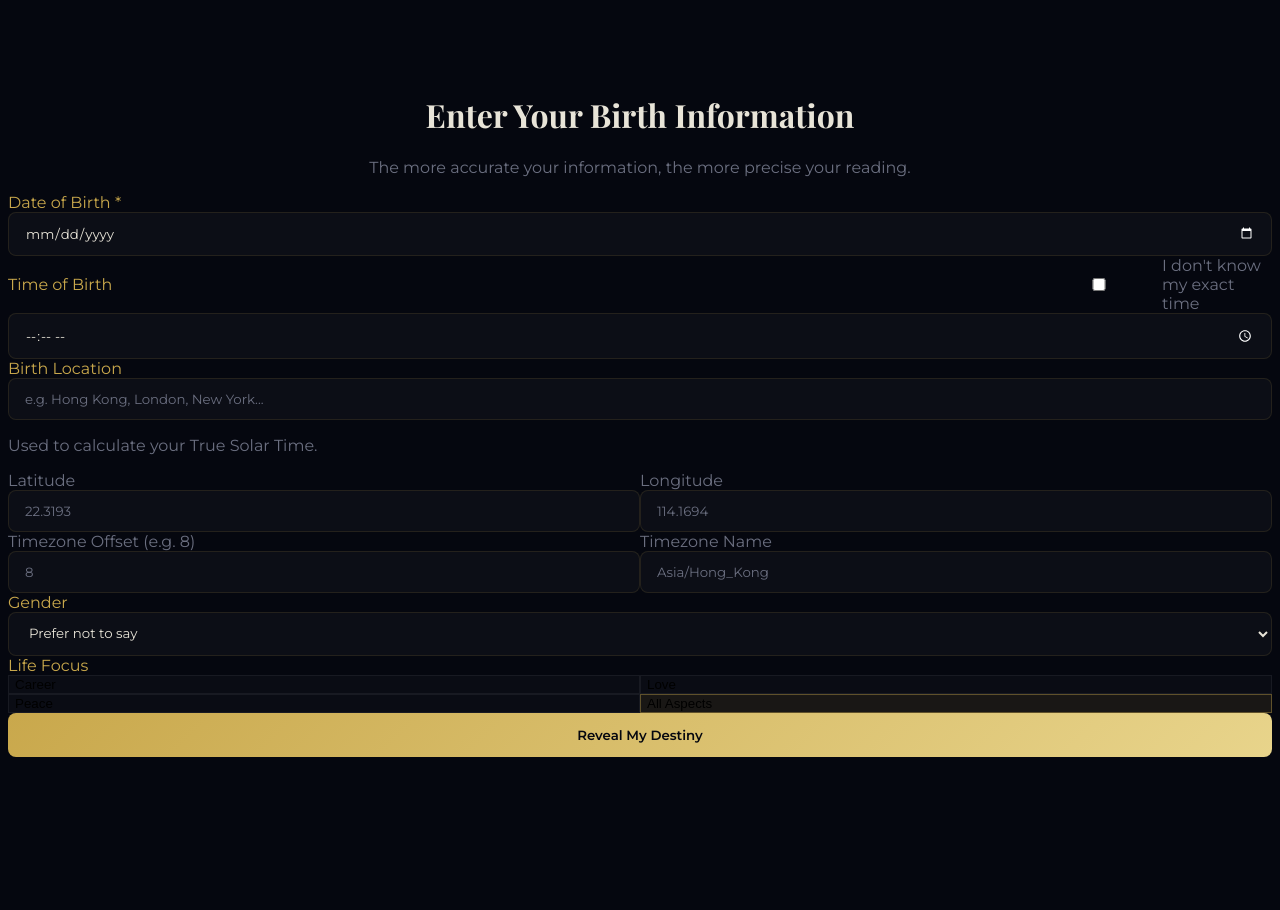
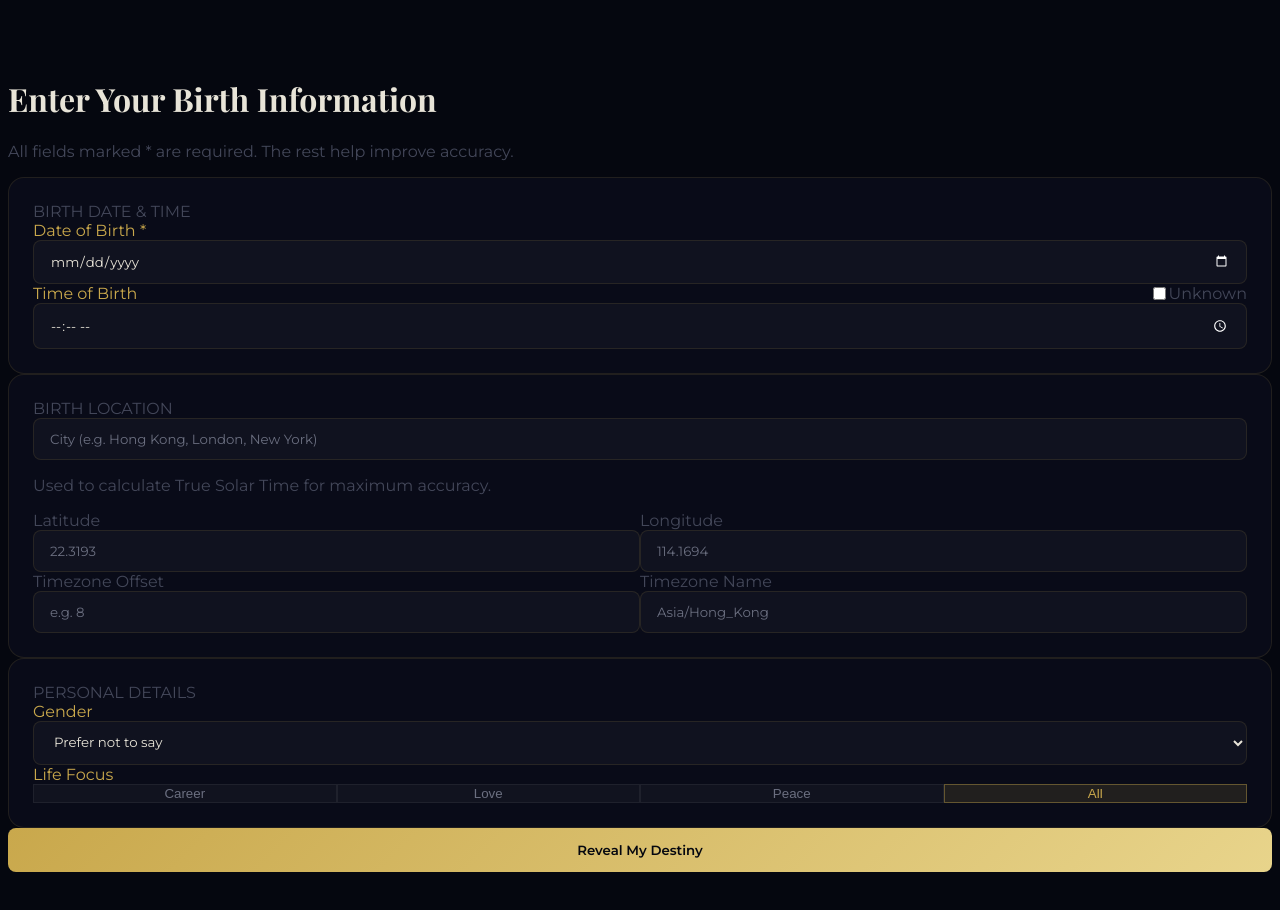
Before and after one commit to K3378/soul-elements, a Next.js app in the folder frontend/: page /input in a window 1280 px wide. Shown: the top 910 px of the page. Before the commit the page ends 829 px from the top, so only its background shows below. Built offline with nearby package versions, Linux system fonts and the light colour scheme.

Commit message:
redesign: cleaner input form + gated preview with 2 pricing tiers

```diff
--- a/frontend/src/app/input/page.js
+++ b/frontend/src/app/input/page.js
@@ -45,7 +45,7 @@ function InputForm() {
     setError('');
 
     if (!form.birthDate) {
-      setError('Please enter your date of birth.');
+      setError('Date of birth is required.');
       setLoading(false);
       return;
     }
@@ -83,22 +83,26 @@ function InputForm() {
   };
 
   return (
-    <div className="min-h-screen flex flex-col items-center px-4" style={{ paddingTop: '8vh', paddingBottom: '8vh' }}>
-      <div className="w-full max-w-lg">
+    <div className="min-h-screen flex flex-col items-center px-4" style={{ paddingTop: '6vh', paddingBottom: '8vh' }}>
+      <div className="w-full max-w-xl">
         {/* Header */}
-        <div className="text-center mb-10">
-          <h1 className="text-3xl font-bold" style={{ fontFamily: "'Playfair Display', serif" }}>
+        <div className="mb-8">
+          <h1 className="text-2xl font-bold" style={{ fontFamily: "'Playfair Display', serif" }}>
             Enter Your Birth Information
           </h1>
-          <p className="text-sm mt-2" style={{ color: '#6B6F80' }}>
-            The more accurate your information, the more precise your reading.
+          <p className="text-xs mt-1" style={{ color: '#434759' }}>
+            All fields marked * are required. The rest help improve accuracy.
           </p>
         </div>
 
-        <form onSubmit={handleSubmit} className="space-y-5">
-          {/* Date of Birth */}
+        <form onSubmit={handleSubmit} className="space-y-4">
+          {/* Section: Birth Date & Time */}
+          <div className="card-glass p-6">
+            <div className="text-xs font-semibold uppercase tracking-wider mb-4" style={{ color: '#434759' }}>Birth Date &amp; Time</div>
+
+            <div className="space-y-3">
               <div>
-            <label className="block text-sm mb-1" style={{ color: '#C9A84C' }}>Date of Birth *</label>
+                <label className="block text-xs mb-1" style={{ color: '#C9A84C' }}>Date of Birth *</label>
                 <input
                   type="date" value={form.birthDate}
                   onChange={(e) => handleChange('birthDate', e.target.value)}
@@ -108,62 +112,70 @@ function InputForm() {
                   style={{ colorScheme: 'dark' }}
                 />
                 {touched.birthDate && !isValidDate && (
-              <p className="text-xs mt-1" style={{ color: 'rgba(255,80,80,0.8)' }}>Please enter your date of birth</p>
+                  <p className="text-xs mt-1" style={{ color: 'rgba(255,80,80,0.8)' }}>Date of birth is required</p>
                 )}
               </div>
 
-          {/* Time of Birth */}
               <div>
                 <div className="flex items-center justify-between mb-1">
-              <label className="text-sm" style={{ color: '#C9A84C' }}>Time of Birth</label>
-              <label className="flex items-center gap-2 text-xs" style={{ color: '#6B6F80', cursor: 'pointer' }}>
+                  <label className="text-xs" style={{ color: '#C9A84C' }}>Time of Birth</label>
+                  <label className="flex items-center gap-1.5 text-xs" style={{ color: '#434759', cursor: 'pointer' }}>
                     <input type="checkbox" checked={form.unknownTime} onChange={(e) => handleChange('unknownTime', e.target.checked)} />
-                I don&apos;t know my exact time
+                    Unknown
                   </label>
                 </div>
                 {!form.unknownTime ? (
                   <input type="time" value={form.birthTime} onChange={(e) => handleChange('birthTime', e.target.value)} className="w-full" style={{ colorScheme: 'dark' }} />
                 ) : (
-              <div className="warning-box p-3 rounded-lg text-xs" style={{ color: '#8B8FA3' }}>
-                Without your exact birth time, accuracy will be reduced. We will use 12:00 PM (noon) as default.
+                  <div className="text-xs p-2 rounded" style={{ background: 'rgba(201,168,76,0.04)', border: '1px solid rgba(201,168,76,0.12)', color: '#434759' }}>
+                    Using 12:00 PM (noon) as default. Accuracy may be reduced.
                   </div>
                 )}
               </div>
-
-          {/* Birth Location */}
-          <div>
-            <label className="block text-sm mb-1" style={{ color: '#C9A84C' }}>Birth Location</label>
-            <input type="text" placeholder="e.g. Hong Kong, London, New York..." value={form.location} onChange={(e) => handleChange('location', e.target.value)} className="w-full" />
-            <p className="text-xs mt-1" style={{ color: '#6B6F80' }}>Used to calculate your True Solar Time.</p>
+            </div>
           </div>
 
-          {/* Lat / Lng */}
-          <div className="grid grid-cols-2 gap-4">
+          {/* Section: Location */}
+          <div className="card-glass p-6">
+            <div className="text-xs font-semibold uppercase tracking-wider mb-4" style={{ color: '#434759' }}>Birth Location</div>
+
+            <div className="space-y-3">
               <div>
-              <label className="block text-xs mb-1" style={{ color: '#6B6F80' }}>Latitude</label>
+                <input type="text" placeholder="City (e.g. Hong Kong, London, New York)" value={form.location} onChange={(e) => handleChange('location', e.target.value)} className="w-full" />
+                <p className="text-xs mt-1" style={{ color: '#434759' }}>Used to calculate True Solar Time for maximum accuracy.</p>
+              </div>
+
+              <div className="grid grid-cols-2 gap-3">
+                <div>
+                  <label className="block text-xs mb-1" style={{ color: '#434759' }}>Latitude</label>
                   <input type="number" step="any" placeholder="22.3193" value={form.latitude} onChange={(e) => handleChange('latitude', e.target.value)} className="w-full text-sm" />
                 </div>
                 <div>
-              <label className="block text-xs mb-1" style={{ color: '#6B6F80' }}>Longitude</label>
+                  <label className="block text-xs mb-1" style={{ color: '#434759' }}>Longitude</label>
                   <input type="number" step="any" placeholder="114.1694" value={form.longitude} onChange={(e) => handleChange('longitude', e.target.value)} className="w-full text-sm" />
                 </div>
               </div>
 
-          {/* Timezone */}
-          <div className="grid grid-cols-2 gap-4">
+              <div className="grid grid-cols-2 gap-3">
                 <div>
-              <label className="block text-xs mb-1" style={{ color: '#6B6F80' }}>Timezone Offset (e.g. 8)</label>
-              <input type="number" step="any" placeholder="8" value={form.timezoneOffset} onChange={(e) => handleChange('timezoneOffset', e.target.value)} className="w-full text-sm" />
+                  <label className="block text-xs mb-1" style={{ color: '#434759' }}>Timezone Offset</label>
+                  <input type="number" step="any" placeholder="e.g. 8" value={form.timezoneOffset} onChange={(e) => handleChange('timezoneOffset', e.target.value)} className="w-full text-sm" />
                 </div>
                 <div>
-              <label className="block text-xs mb-1" style={{ color: '#6B6F80' }}>Timezone Name</label>
+                  <label className="block text-xs mb-1" style={{ color: '#434759' }}>Timezone Name</label>
                   <input type="text" placeholder="Asia/Hong_Kong" value={form.timezone} onChange={(e) => handleChange('timezone', e.target.value)} className="w-full text-sm" />
                 </div>
               </div>
+            </div>
+          </div>
 
-          {/* Gender */}
+          {/* Section: Personal Info */}
+          <div className="card-glass p-6">
+            <div className="text-xs font-semibold uppercase tracking-wider mb-4" style={{ color: '#434759' }}>Personal Details</div>
+
+            <div className="space-y-3">
               <div>
-            <label className="block text-sm mb-1" style={{ color: '#C9A84C' }}>Gender</label>
+                <label className="block text-xs mb-1" style={{ color: '#C9A84C' }}>Gender</label>
                 <select value={form.gender} onChange={(e) => handleChange('gender', e.target.value)} className="w-full">
                   <option value="">Prefer not to say</option>
                   <option value="male">Male</option>
@@ -172,34 +184,35 @@ function InputForm() {
                 </select>
               </div>
 
-          {/* Life Focus */}
               <div>
-            <label className="block text-sm mb-1" style={{ color: '#C9A84C' }}>Life Focus</label>
-            <div className="grid grid-cols-2 gap-3">
+                <label className="block text-xs mb-1" style={{ color: '#C9A84C' }}>Life Focus</label>
+                <div className="grid grid-cols-4 gap-2">
                   {[
                     { value: 'career', label: 'Career' },
                     { value: 'love', label: 'Love' },
                     { value: 'peace', label: 'Peace' },
-                { value: 'all', label: 'All Aspects' },
+                    { value: 'all', label: 'All' },
                   ].map(opt => (
                     <button key={opt.value} type="button" onClick={() => handleChange('goal', opt.value)}
-                  className="p-3 rounded-lg text-left transition-all text-sm"
-                  style={{ background: form.goal === opt.value ? 'rgba(201, 168, 76, 0.1)' : 'rgba(255,255,255,0.02)', border: form.goal === opt.value ? '1px solid rgba(201, 168, 76, 0.4)' : '1px solid rgba(255,255,255,0.06)' }}>
+                      className="p-2 rounded text-xs text-center transition-all"
+                      style={{ background: form.goal === opt.value ? 'rgba(201, 168, 76, 0.12)' : 'rgba(255,255,255,0.03)', border: form.goal === opt.value ? '1px solid rgba(201, 168, 76, 0.4)' : '1px solid rgba(255,255,255,0.06)', color: form.goal === opt.value ? '#C9A84C' : '#6B6F80' }}>
                       {opt.label}
                     </button>
                   ))}
                 </div>
               </div>
+            </div>
+          </div>
 
           {/* Error */}
           {error && (
-            <div className="p-3 rounded-lg text-sm" style={{ background: 'rgba(255, 50, 50, 0.08)', border: '1px solid rgba(255, 50, 50, 0.2)', color: 'rgba(255,80,80,0.9)' }}>
+            <div className="p-3 rounded text-sm" style={{ background: 'rgba(255, 50, 50, 0.08)', border: '1px solid rgba(255, 50, 50, 0.2)', color: 'rgba(255,80,80,0.9)' }}>
               {error}
             </div>
           )}
 
           {/* Submit */}
-          <button type="submit" disabled={loading} className="btn-gold w-full text-lg py-4 mt-4">
+          <button type="submit" disabled={loading} className="btn-gold w-full py-3 mt-2">
             {loading ? (
               <span className="flex items-center justify-center gap-2">
                 <span className="spinner"></span>
```
Also changed, not shown: frontend/src/app/preview/page.js (+106 -73 lines). Lines whose indentation alone changed are shown as unchanged.
